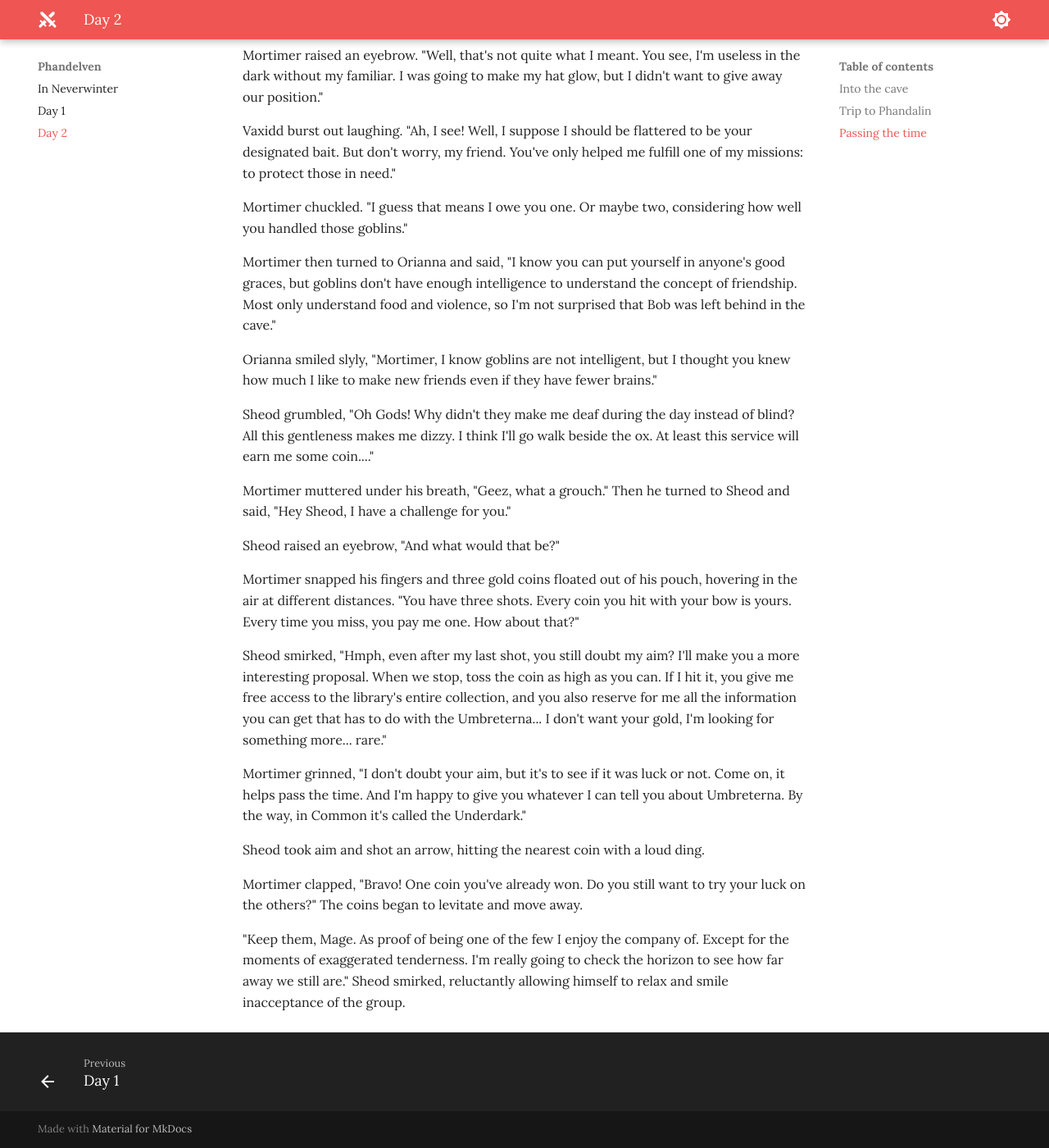
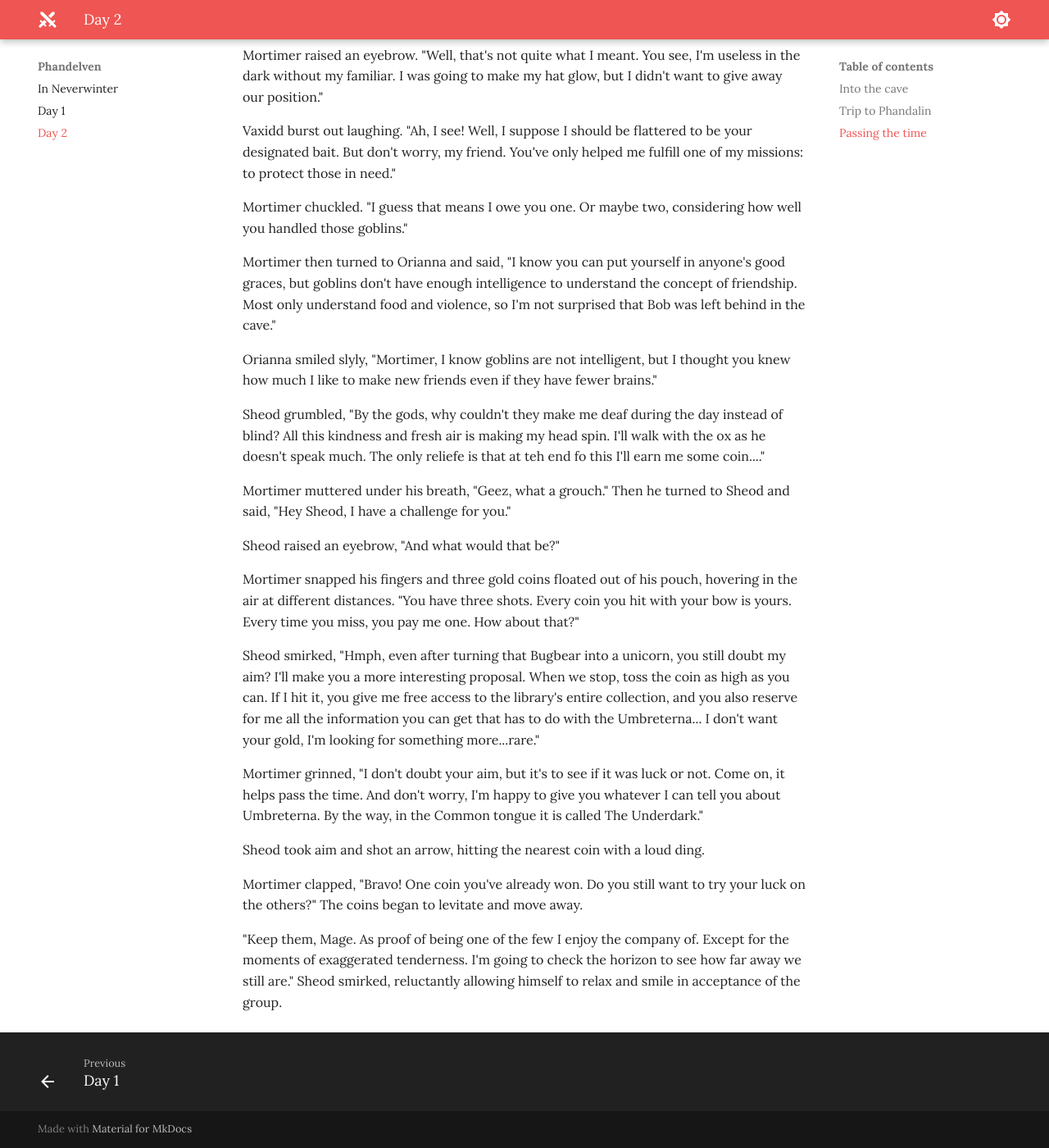
Before and after one commit to jonasmcferreira/adventures, an MkDocs documentation site: the page built from docs/phandelven/02.md, in a window 1280 px wide and 1400 px high, scrolled down 6571 px. Shown: the whole window at 82% size. Built offline with MkDocs 1.6.1 and Material for MkDocs 9.7.7, drawn with Linux system fonts in a browser that asks for light colours.

Commit message:
modified docs/phandelven/02.md

```diff
--- a/docs/phandelven/02.md
+++ b/docs/phandelven/02.md
@@ -150,7 +150,6 @@ With that, the group climbed onto the ox cart and set off towards Phandalin, det
 
 ## Passing the time
 
-
 Mortimer turned to Vaxidd with a sheepish look on his face. "I owe you an apology, my dear friend. I used you as a decoy in that cave, and I'm sorry for that," he said.
 
 Vaxidd let out a loud belly laugh. "Oh, don't worry, my dear wizard. It was quite the thrilling experience. I always enjoy being the bait for goblins," he said with a mischievous twinkle in his eye.
@@ -165,7 +164,7 @@ Mortimer then turned to Orianna and said, "I know you can put yourself in anyone
 
 Orianna smiled slyly, "Mortimer, I know goblins are not intelligent, but I thought you knew how much I like to make new friends even if they have fewer brains."
 
-Sheod grumbled, "Oh Gods! Why didn't they make me deaf during the day instead of blind? All this gentleness makes me dizzy. I think I'll go walk beside the ox. At least this service will earn me some coin...."
+Sheod grumbled, "By the gods, why couldn't they make me deaf during the day instead of blind? All this kindness and fresh air is making my head spin. I'll walk with the ox as he doesn't speak much. The only reliefe is that at teh end fo this I'll earn me some coin...."
 
 Mortimer muttered under his breath, "Geez, what a grouch." Then he turned to Sheod and said, "Hey Sheod, I have a challenge for you."
 
@@ -173,12 +172,12 @@ Sheod raised an eyebrow, "And what would that be?"
 
 Mortimer snapped his fingers and three gold coins floated out of his pouch, hovering in the air at different distances. "You have three shots. Every coin you hit with your bow is yours. Every time you miss, you pay me one. How about that?"
 
-Sheod smirked, "Hmph, even after my last shot, you still doubt my aim? I'll make you a more interesting proposal. When we stop, toss the coin as high as you can. If I hit it, you give me free access to the library's entire collection, and you also reserve for me all the information you can get that has to do with the Umbreterna... I don't want your gold, I'm looking for something more... rare."
+Sheod smirked, "Hmph, even after turning that Bugbear into a unicorn, you still doubt my aim? I'll make you a more interesting proposal. When we stop, toss the coin as high as you can. If I hit it, you give me free access to the library's entire collection, and you also reserve for me all the information you can get that has to do with the Umbreterna... I don't want your gold, I'm looking for something more...rare."
 
-Mortimer grinned, "I don't doubt your aim, but it's to see if it was luck or not. Come on, it helps pass the time. And I'm happy to give you whatever I can tell you about Umbreterna. By the way, in Common it's called the Underdark."
+Mortimer grinned, "I don't doubt your aim, but it's to see if it was luck or not. Come on, it helps pass the time. And don't worry, I'm happy to give you whatever I can tell you about Umbreterna. By the way, in the Common tongue it is called The Underdark."
 
 Sheod took aim and shot an arrow, hitting the nearest coin with a loud ding.
 
 Mortimer clapped, "Bravo! One coin you've already won. Do you still want to try your luck on the others?" The coins began to levitate and move away.
 
-"Keep them, Mage. As proof of being one of the few I enjoy the company of. Except for the moments of exaggerated tenderness. I'm really going to check the horizon to see how far away we still are." Sheod smirked, reluctantly allowing himself to relax and smile inacceptance of the group.
+"Keep them, Mage. As proof of being one of the few I enjoy the company of. Except for the moments of exaggerated tenderness. I'm going to check the horizon to see how far away we still are." Sheod smirked, reluctantly allowing himself to relax and smile in acceptance of the group.
```
